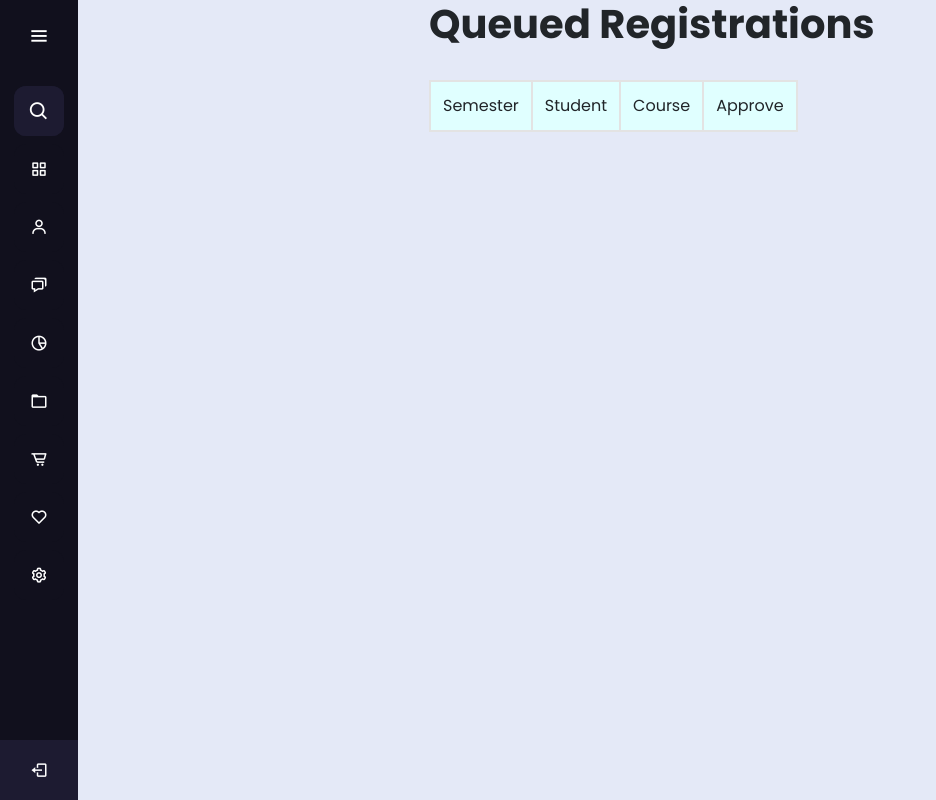
After one commit to Elliot59/IEMS_django, a Django app: page /queued_approval/1 in a window 1280 px wide. The commit adds this page. Shown: the whole page, without its empty margins (0-936 px from the left). Run offline with Django 3.2, Linux system fonts and the light colour scheme; a user stored in the database is signed in; tables that the repository leaves empty hold one stand-in row (values such as "Sample post"); lists and menus that the app fills with data are empty; some libraries are stand-ins or nearby versions; grey boxes are pictures that could not be loaded.

Commit message:
course registration approval

```diff
--- a/iems_app/admin.py
+++ b/iems_app/admin.py
@@ -1,6 +1,7 @@
 from django.contrib import admin
-from iems_app.models import Course, Student, Faculty, Semester, CourseRegistration,Environment,Teacher,Batchcounselor
+from iems_app.models import *
 
+admin.site.register(Batch)
 admin.site.register(Course)
 admin.site.register(Student)
 admin.site.register(Faculty)
@@ -8,4 +9,4 @@ admin.site.register(Semester)
 admin.site.register(CourseRegistration)
 admin.site.register(Environment)
 admin.site.register(Teacher)
-admin.site.register(Batchcounselor)
+admin.site.register(BatchCounselor)
--- a/iems_app/decorators.py
+++ b/iems_app/decorators.py
@@ -1,10 +1,17 @@
-from iems_app.models import Batchcounselor
-def is_batchcounselor(func):
+from django.core.exceptions import ObjectDoesNotExist
+from django.shortcuts import render
+
+from iems_app.models import *
+
+
+def batch_counselor_authorized(func):
     def wrap_definition(request, *args, **kwargs):
         # assuming user is already authorized
         try:
-            authorization = Batchcounselor.objects.get(user_id=request.user.id)
+            teacher = Teacher.objects.get(user_id=request.user.id)
+            counselor = BatchCounselor.objects.get(teacher=teacher)
             return func(request, *args, **kwargs)
         except ObjectDoesNotExist as e:
             return render(request, 'iems_app/unauthorized.html')
+
     return wrap_definition
--- a/iems_app/models.py
+++ b/iems_app/models.py
@@ -2,6 +2,10 @@ from django.db import models
 from django.contrib.auth.models import User
 from django.utils.translation import gettext_lazy as _
 from django.core.validators import MinValueValidator
+
+
+class Batch(models.Model):
+    name = models.CharField(max_length=128)
 
 
 class Teacher(models.Model):
@@ -15,6 +19,7 @@ class Student(models.Model):
     batch_no = models.PositiveIntegerField(default=1, validators=[MinValueValidator(1)])
     student_id = models.CharField(max_length=11)
     user = models.ForeignKey(User, on_delete=models.CASCADE)
+    batch = models.ForeignKey(Batch, on_delete=models.CASCADE)
 
     def __str__(self):
         return self.name
@@ -23,7 +28,6 @@ class Student(models.Model):
 class Semester(models.Model):
     name = models.CharField(max_length=42)
     startDate = models.DateField(auto_now_add=True)
-    user = models.ForeignKey(User, on_delete=models.CASCADE)
 
     def __str__(self):
         return self.name
@@ -52,15 +56,16 @@ class Faculty(models.Model):
 
 
 class BatchCounselor(models.Model):
-    user = models.ForeignKey(User, on_delete=models.CASCADE)
-    startDate = models.DateTimeField(auto_now_add=True)
+    teacher = models.ForeignKey(Teacher, on_delete=models.CASCADE)
+    semester = models.ForeignKey(Semester, on_delete=models.CASCADE)
+    batch = models.ForeignKey(Batch, on_delete=models.CASCADE)
 
 
 class CourseRegistration(models.Model):
     semester = models.ForeignKey(Semester, on_delete=models.CASCADE)
     student = models.ForeignKey(Student, on_delete=models.CASCADE)
     course = models.ForeignKey(Course, on_delete=models.CASCADE)
-    approvedBy = models.ForeignKey(BatchCounselor, null=True, on_delete=models.CASCADE)
+    approvedBy = models.ForeignKey(BatchCounselor, null=True, blank=True, on_delete=models.CASCADE)
 
     def __str__(self):
         return self.student.name
--- /dev/null
+++ b/iems_app/templates/iems_app/pending_course_reg_list_by_student.html
@@ -0,0 +1,45 @@
+{% extends 'iems_app/base_template.html' %}
+{% block content %}
+    <style>
+        th {
+            background-color: #E0FFFF;
+            border: 2px solid #e3e3e3;
+            padding: 12px;
+            font-weight: normal;
+            text-align: center;
+        }
+
+        td {
+            background-color: #E0FFFF;
+            border: 2px solid #e3e3e3;
+            padding: 12px;
+            text-align: center;
+        }
+    </style>
+    <div id="form-wrapper" style="max-width:500px;margin:auto;">
+        <h1><b>Queued Registrations</b></h1><br>
+        <table class="margin_auto">
+
+            <tr>
+                <th>Semester</th>
+                <th>Student</th>
+                <th>Course</th>
+                <th>Approve</th>
+            </tr>
+            {% for item in queued_registrations %}
+                {% if not item.approvedBy %}
+                    <tr>
+                        <td>{{ item.semester }}</td>
+                        <td>{{ item.student }}</td>
+                        <td>{{ item.course }}</td>
+                        <td>
+                            <a href="/queued_approval/{{ sid }}?approve={{ item.id }}">Approve</a>
+                        </td>
+                    </tr>
+                {% endif %}
+            {% endfor %}
+        </table>
+    </div>
+    <br>
+
+{% endblock %}
--- a/iems_app/templates/iems_app/unauthorized.html
+++ b/iems_app/templates/iems_app/unauthorized.html
@@ -1,4 +1,4 @@
-{% extends 'base.html' %}
+{% extends 'iems_app/base_template.html' %}
 
 {% block content %}
     <div class="page_center">
--- a/iems_app/urls.py
+++ b/iems_app/urls.py
@@ -11,7 +11,7 @@ urlpatterns=[
     path('register/', views.course_registration, name='register'),
     path('student/', views.student_home, name='student'),
     path('teacher/dashboard', views.teacher_home, name='teacher_home'),
-    path('queued_students/', views.queued_students, name='queued_students'),
-    path('queued_approval/', views.queued_approval, name='queued_approval'),
+    path('queued_students/', views.pending_course_reg_student_list, name='queued_students'),
+    path('queued_approval/<int:student_id>', views.pending_course_list_by_student, name='queued_approval'),
     path('', views.home, name='home'),
 ]
--- a/iems_app/views.py
+++ b/iems_app/views.py
@@ -5,11 +5,11 @@ from django.contrib.auth.models import User
 from django.http import HttpResponse
 from django.db import IntegrityError
 from django.core.exceptions import ObjectDoesNotExist
-from iems_app.models import Course, Student, Semester, CourseRegistration, Environment, Batchcounselor
+from iems_app.models import *
 from iems_app.forms import CourseModelForm
 from django.contrib.auth.decorators import login_required, user_passes_test
 from django.utils.datastructures import MultiValueDictKeyError
-from iems_app.decorators import is_batchcounselor
+from iems_app.decorators import *
 
 
 def home(request):
@@ -40,7 +40,7 @@ def signupuser(request):
                     student_id=request.POST['student_id'],
                     user=user)
                 login(request, user)
-                return (HttpResponse('user created successfully .'))
+                return HttpResponse('user created successfully .')
             except IntegrityError:
                 return render(request, 'iems_app/signup.html',
                               {'form': UserCreationForm(), 'error': 'Username already exists'})
@@ -102,7 +102,7 @@ def course_list(request):
     return render(request, 'iems_app/course.html', {'courses': registered_courses})
 
 
-@login_required()
+@login_required
 def student_home(request):
     student = Student.objects.get(user=request.user)
     env = Environment.objects.get(key='current_semester_id')
@@ -111,7 +111,7 @@ def student_home(request):
     return render(request, 'iems_app/student.html', {'semester': semester, 'courses': courses})
 
 
-@login_required()
+@login_required
 def semester_create(request):
     if request.method == 'GET':
         return render(request, 'iems_app/semester.html')
@@ -125,15 +125,25 @@ def teacher_home(request):
     return render(request, 'iems_app/teacher_home.html')
 
 
-def queued_students(request):
-    students = CourseRegistration.objects.all()
-    return render(request, 'iems_app/queued_students.html', {'students': students})
+@login_required
+@batch_counselor_authorized
+def pending_course_reg_student_list(request):
+    teacher = Teacher.objects.get(user=request.user)
+    counselor = BatchCounselor.objects.get(teacher=teacher)
+    students = Student.objects.filter(batch=counselor.batch)
+    return render(request, 'iems_app/pending_course_reg_student_list.html', {'students': students})
 
 
-def queued_approval(request):
-    queued_registrations = CourseRegistration.objects.all()
-    get_data = request.GET.get('approvedBy')
-    post_data = CourseRegistration.objects.get(approvedBy=get_data)
-    post_data.save()
-    return render(request, 'iems_app/queued_approval.html',
-                  {'queued_registrations': queued_registrations, 'get_data': get_data, 'post_data': post_data})
+@batch_counselor_authorized
+def pending_course_list_by_student(request, student_id):
+    approve_request_id = request.GET.get('approve', 0)
+    if approve_request_id != 0:
+        teacher = Teacher.objects.get(user=request.user)
+        counselor = BatchCounselor.objects.get(teacher=teacher)
+        post_data = CourseRegistration.objects.get(id=approve_request_id)
+        post_data.approvedBy = counselor
+        post_data.save()
+
+    queued_registrations = CourseRegistration.objects.filter(student_id=student_id)
+    return render(request, 'iems_app/pending_course_reg_list_by_student.html',
+                  {'queued_registrations': queued_registrations, 'sid': student_id})
```
Also changed, not shown: iems_app/templates/iems_app/pending_course_reg_student_list.html (added, +14 -0 lines), iems_app/templates/iems_app/queued_approval.html (deleted, +0 -44 lines), iems_app/templates/iems_app/queued_students.html (deleted, +0 -14 lines), iems_app/migrations/0001_initial.py, iems_app/migrations/0002_alter_courseregistration_approvedby.py (deleted), iems_app/migrations/0002_remove_semester_user.py (added), iems_app/migrations/0003_alter_courseregistration_approvedby.py, iems_app/migrations/0004_remove_batchcounselor_user_batchcounselor_teacher.py (added).
